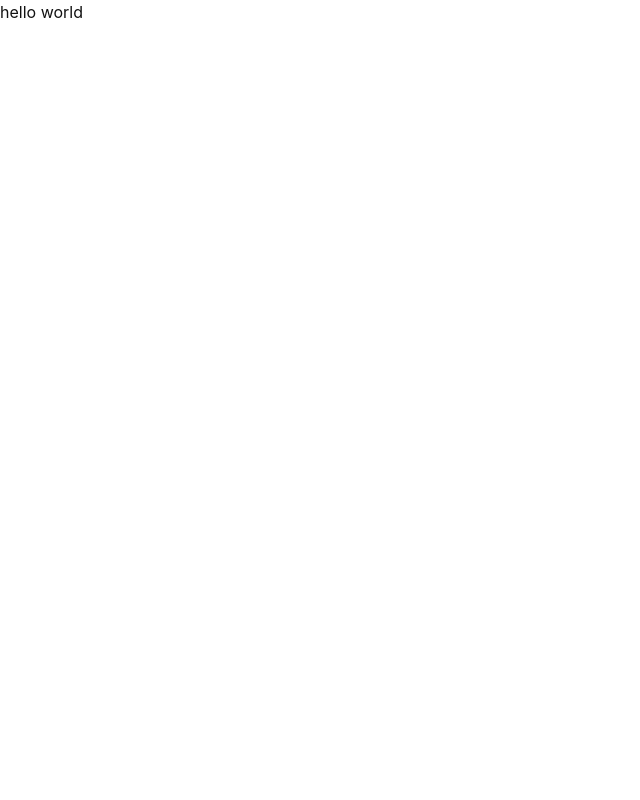
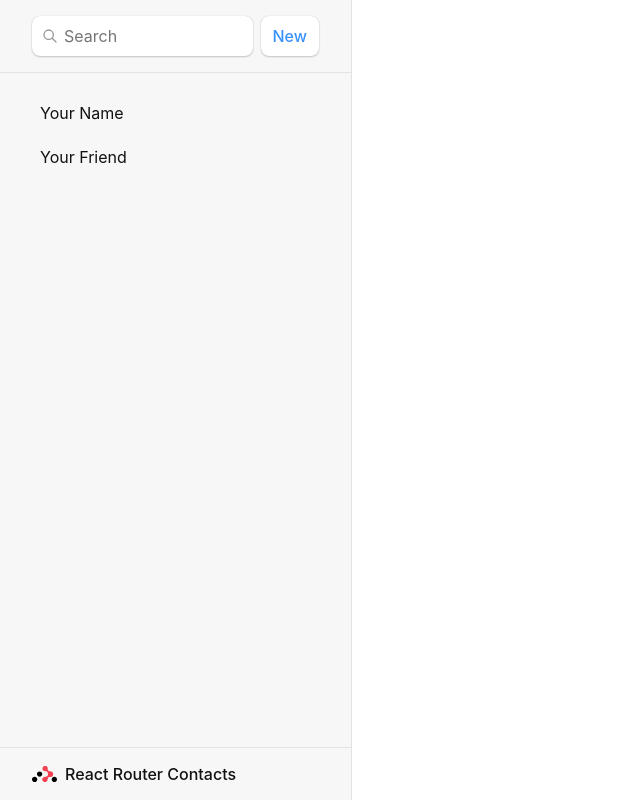
Before and after one commit to Anendra-Sengar/react-router-dom-6.26.2, a React (Vite) app: page / in a window 1280 px wide. Shown: the whole page, without its empty margins (0-640 px from the left). Built offline with nearby package versions, Linux system fonts and the light colour scheme.

Commit message:
add sidebar routes/root

```diff
--- a/src/main.jsx
+++ b/src/main.jsx
@@ -2,13 +2,13 @@
 import { createRoot } from 'react-dom/client'
 import './index.css'
 import { createBrowserRouter , RouterProvider } from 'react-router-dom'
-
+import Root from './routes/root.jsx'
 
 
 const router = createBrowserRouter([
   {
     path:"/",
-    element: <div>hello world</div>
+    element: <Root/>
   }
 ])
 createRoot(document.getElementById('root')).render(
--- /dev/null
+++ b/src/routes/root.jsx
@@ -0,0 +1,43 @@
+export default function Root() {
+  return (
+    <>
+      <div id="sidebar">
+        <h1>React Router Contacts</h1>
+        <div>
+          <form id="search-form" role="search">
+            <input
+              id="q"
+              aria-label="Search contacts"
+              placeholder="Search"
+              type="search"
+              name="q"
+            />
+            <div
+              id="search-spinner"
+              aria-hidden
+              hidden={true}
+            />
+            <div
+              className="sr-only"
+              aria-live="polite"
+            ></div>
+          </form>
+          <form method="post">
+            <button type="submit">New</button>
+          </form>
+        </div>
+        <nav>
+          <ul>
+            <li>
+              <a href={`/contacts/1`}>Your Name</a>
+            </li>
+            <li>
+              <a href={`/contacts/2`}>Your Friend</a>
+            </li>
+          </ul>
+        </nav>
+      </div>
+      <div id="detail"></div>
+    </>
+  );
+}
```
